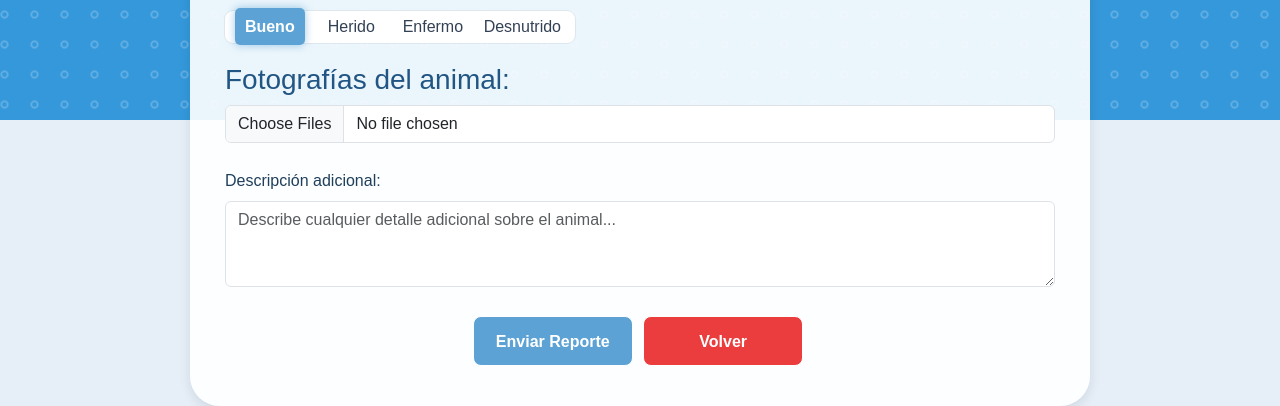
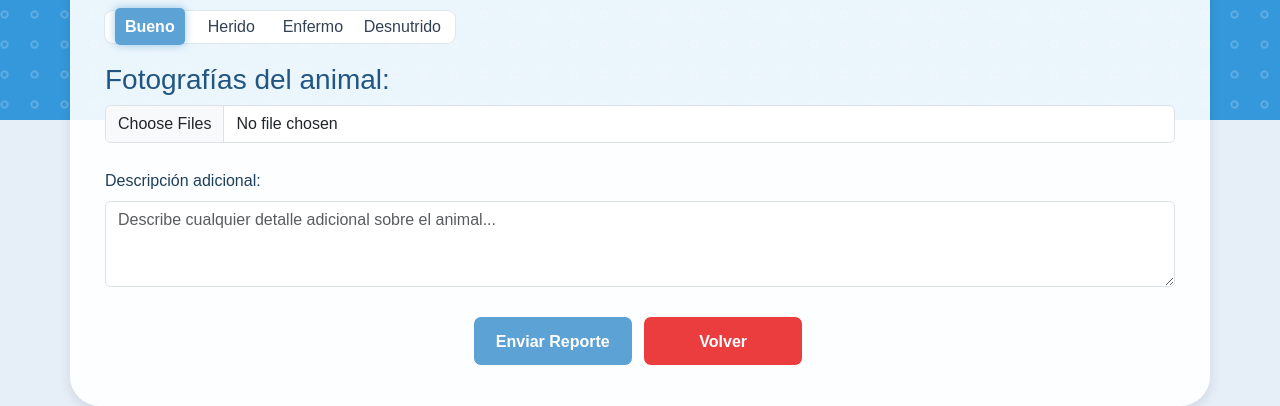
Before and after one commit to j0t4inc0de/hogardepatas, a Django app: page /hogardepatas/reportes/ in a window 1280 px wide. Shown: the part 680-1086 px from the top of the page. Run offline with Django 5.2, Linux system fonts and the light colour scheme; some libraries are stand-ins or nearby versions.

Commit message:
Elimine L50

```diff
--- a/templates/reportes_page.html
+++ b/templates/reportes_page.html
@@ -47,7 +47,7 @@ body::before {
 
         /* Contenedor principal */
         .container {
-            width: 900px;
+
             background-color: rgba(255, 255, 255, 0.9);
             border-radius: 30px;
             padding: 35px;
```
